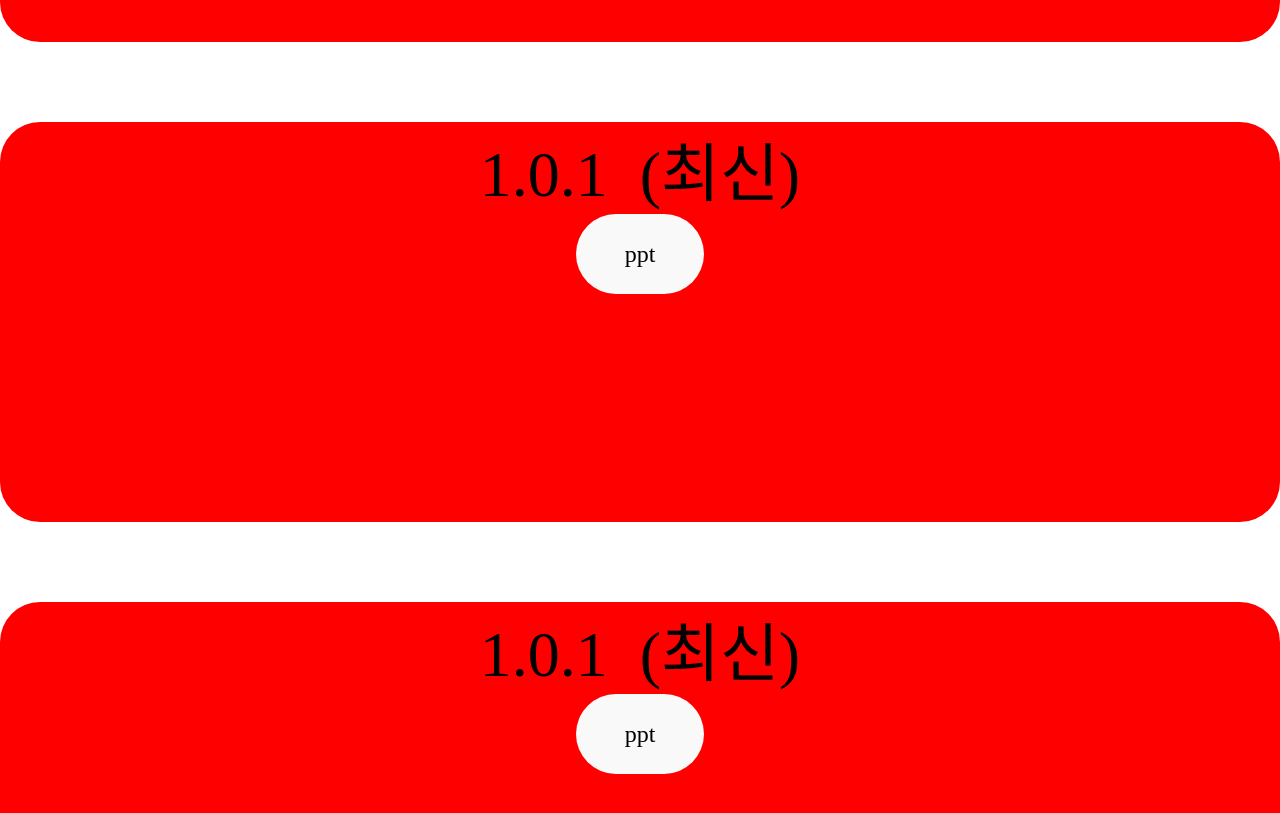
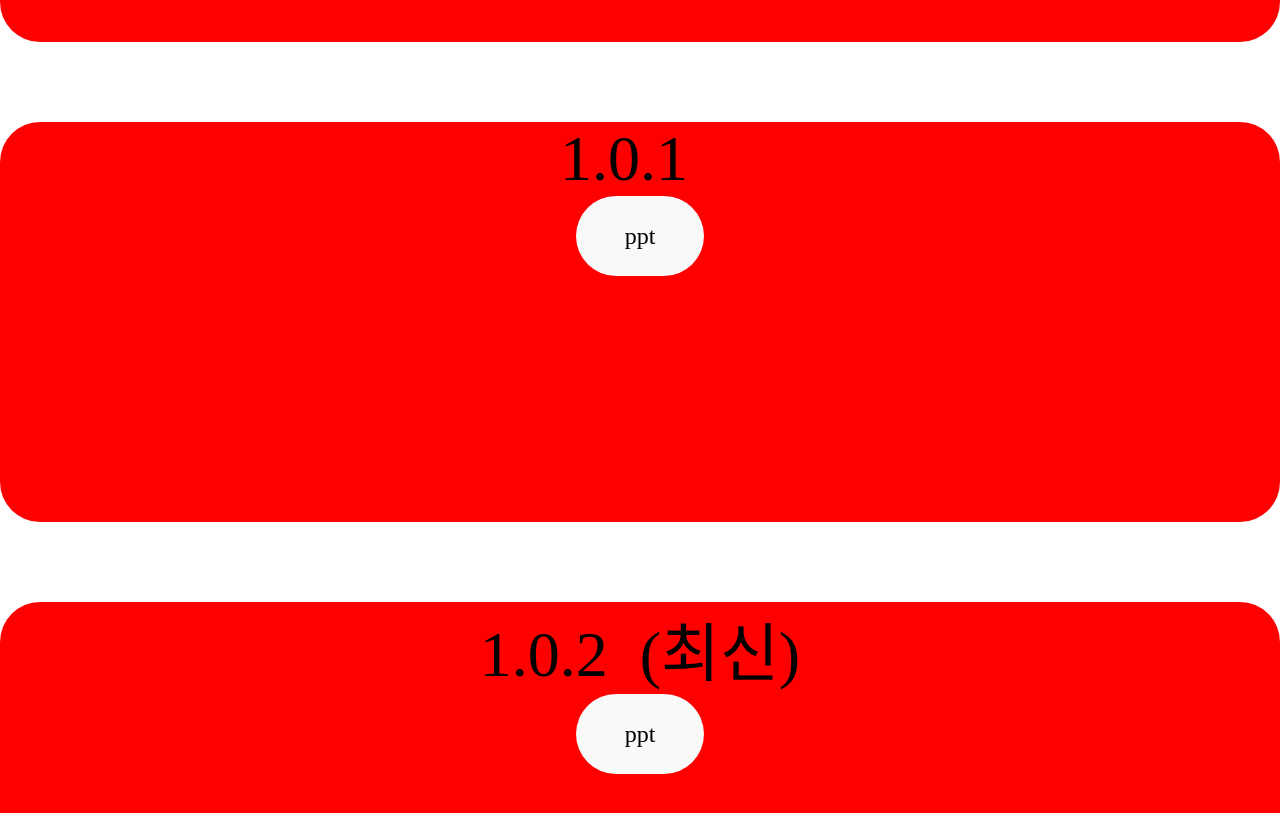
Before and after one commit to namolla0710/111guku1joekajae, a plain HTML site: page index.html in a window 1280 px wide. Shown: the part 1318-2131 px from the top of the page. Drawn offline with Linux system fonts and the light colour scheme; a web font is replaced by a local one.

Commit message:
Update index.html

```diff
--- a/index.html
+++ b/index.html
@@ -124,7 +124,7 @@
     </div>
     <div class="mainVerDiv">
       <div class="verDiv">
-        <span>1.0.1</span>&nbsp;&nbsp;<span>(최신)</span>
+        <span>1.0.1</span>&nbsp;&nbsp;<span></span>
       </div>
       <div>
         <a download="./ppt/1.0.1.pptx">
@@ -134,7 +134,7 @@
     </div>
     <div class="mainVerDiv">
       <div class="verDiv">
-        <span>1.0.1</span>&nbsp;&nbsp;<span>(최신)</span>
+        <span>1.0.2</span>&nbsp;&nbsp;<span>(최신)</span>
       </div>
       <div>
         <a href="https://docs.google.com/presentation/d/107pxH0xdf9xtsCnK1scXIzumxfgpdiQf/edit?usp=drivesdk&ouid=101745349114686084357&rtpof=true&sd=true ">
```
